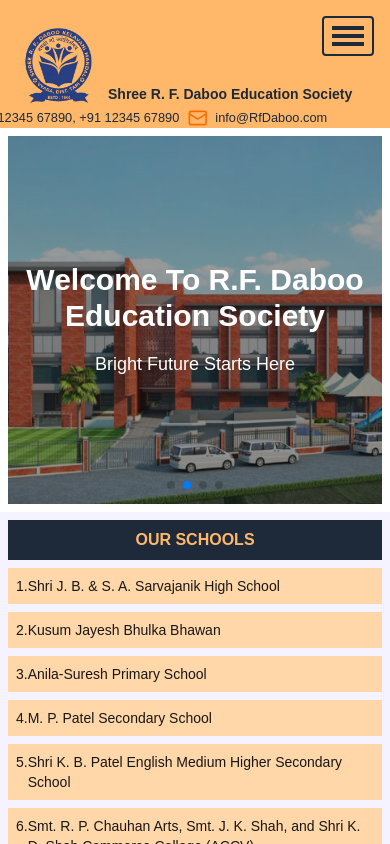
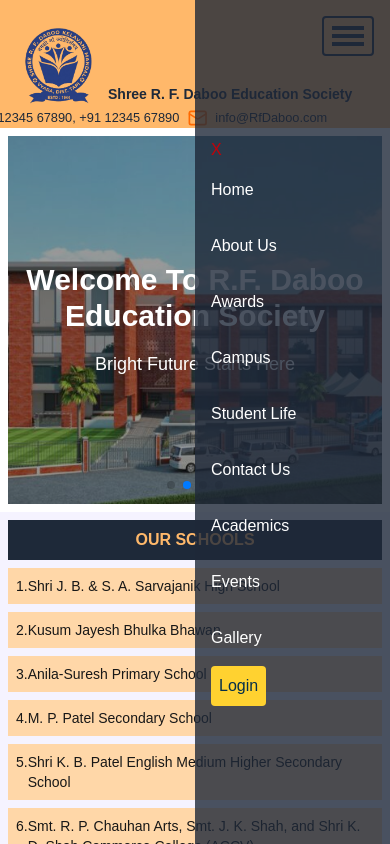
Before and after one commit to harendrasinp/R.F.Daboo_Frontend, a Next.js app: page / in a window 390 px wide. Both pictures are taken after a click on the element 348 px from the left and 36 px from the top of the page. Shown: the top 844 px of the page. Built offline with nearby package versions, Linux system fonts and the light colour scheme.

Commit message:
add mobile slide menu bar

```diff
--- a/src/app/layout.js
+++ b/src/app/layout.js
@@ -1,6 +1,6 @@
 import { Geist, Geist_Mono } from "next/font/google";
 import "./globals.css";
-import LoginModalProvider from "../utils/loginModalProvider";
+import Provider from "../utils/Provider";
 const geistSans = Geist({
   variable: "--font-geist-sans",
   subsets: ["latin"],
@@ -24,11 +24,11 @@
       className={`${geistSans.variable} ${geistMono.variable} h-full antialiased`}
     >
       <body className="min-h-full flex flex-col">
-        <LoginModalProvider>
+        <Provider>
           <main className="flex-1">
             {children}
           </main>
-        </LoginModalProvider>
+        </Provider>
       </body>
     </html>
   );
--- a/src/components/HamburgerIcon.js
+++ b/src/components/HamburgerIcon.js
@@ -1,8 +1,9 @@
-import React from 'react'
 
-const HamburgerIcon = () => {
+
+const HamburgerIcon = ({ openMobileMenu }) => {
+
   return (
-    <div className="absolute top-4 right-4 flex flex-col items-center justify-center gap-1 cursor-pointer border-2 border-gray-800 p-2 rounded md:hidden">
+    <div onClick={openMobileMenu} className="absolute top-4 right-4 flex flex-col items-center justify-center gap-1 cursor-pointer border-2 border-gray-800 p-2 rounded md:hidden">
         <div className="w-8 h-1 bg-gray-800"></div>
         <div className="w-8 h-1 bg-gray-800"></div>
         <div className="w-8 h-1 bg-gray-800"></div>
--- a/src/components/Header.js
+++ b/src/components/Header.js
@@ -3,7 +3,7 @@
 import Image from "next/image"
 import HamburgerIcon from "./HamburgerIcon"
 import Marque from "./Marque"
-const Header = ({ openModal }) => {
+const Header = ({ openModal,openMobileMenu}) => {
   return (
     <div className="relative bg-orange-300 w-full md:bg-white">
       <div className="flex items-end px-2 py-1">
@@ -19,7 +19,7 @@
         <div className="md:flex flex-col items-center justify-center">
           <h1 className="font-bold text-gray-800 md:text-2xl text-sm">Shree R. F. Daboo Education Society </h1>
         </div>
-        <HamburgerIcon />
+        <HamburgerIcon openMobileMenu={openMobileMenu} />
       </div>
       <Marque />
       <div className="hidden w-full bg-gray-800 md:flex justify-center items-center space-x-6 py-1">
--- /dev/null
+++ b/src/components/MobileSlideMenu.js
@@ -0,0 +1,28 @@
+import React from 'react'
+import Link from 'next/link';
+import { navItems } from './../data/navItems';
+const MobileSlideMenu = ({ isMenuOpen, setOpenMenu }) => {
+    ;
+    if (!isMenuOpen) return null;
+    return (
+        <>
+            <div className="absolute top-0 right-0 h-screen z-12 w-1/2 bg-gray-800/80 flex flex-col justify-center items-start md:hidden">
+                <div onClick={setOpenMenu} className='text-red-700 ml-4 cursor-pointer'>
+                    <h1>X</h1>
+                </div >
+                {navItems.map((item, index) => (
+                    <Link key={index} href={item.path} className="text-white hover:text-orange-300 p-4">
+                        {item.name}
+                    </Link>
+                ))}
+                <div className="ml-4">
+                    <button className="text-sky-950 bg-amber-300 p-2 rounded hover:bg-orange-300 cursor-pointer">
+                        Login
+                    </button>
+                </div>
+            </div>
+        </>
+    )
+}
+
+export default MobileSlideMenu
--- /dev/null
+++ b/src/utils/Provider.js
@@ -0,0 +1,24 @@
+"use client";
+import React from 'react'
+import Header from '../components/Header';
+import Footer from '../components/Footer';
+import LoginModal from '../components/LoginModal';
+
+import { useState } from 'react';
+import MobileSlideMenu from '@/components/MobileSlideMenu';
+
+const Provider = ({children}) => {
+    const [isOpen, setIsOpen] = useState(false);
+    const [openMenu, setIsOpenMenu] = useState(false);
+  return (
+    <>
+        <Header openModal={() => setIsOpen(true)} openMobileMenu={() => setIsOpenMenu(true)} />
+        {children}
+        <LoginModal isOpen={isOpen} onClose={() => setIsOpen(false)}/>
+        <MobileSlideMenu isMenuOpen={openMenu} setOpenMenu={() => setIsOpenMenu(false)} />
+        <Footer />
+    </>
+  )
+}
+
+export default Provider
--- a/src/utils/heroImageSlider.js
+++ b/src/utils/heroImageSlider.js
@@ -58,7 +58,7 @@
                             <div className="absolute inset-0 bg-black/40 z-10"></div>
 
                             {/* Text */}
-                            <div className="absolute z-20 inset-0 flex flex-col items-center justify-center text-white  text-center">
+                            <div className="absolute z-10 inset-0 flex flex-col items-center justify-center text-white  text-center">
 
                                 <h1 className="text-3xl md:text-2xl font-bold">
                                     Welcome To R.F. Daboo Education Society
--- a/src/utils/loginModalProvider.js
+++ /dev/null
@@ -1,23 +0,0 @@
-"use client";
-import React from 'react'
-import Header from '../components/Header';
-import Footer from '../components/Footer';
-import LoginModal from '../components/LoginModal';
-import { useState } from 'react';
-
-const LoginModalProvider = ({children}) => {
-    const [isOpen, setIsOpen] = useState(false);
-  return (
-    <>
-        <Header openModal={() => setIsOpen(true)} />
-        {children}
-        <LoginModal
-            isOpen={isOpen}
-            onClose={() => setIsOpen(false)}
-        />
-        <Footer />
-    </>
-  )
-}
-
-export default LoginModalProvider
```
